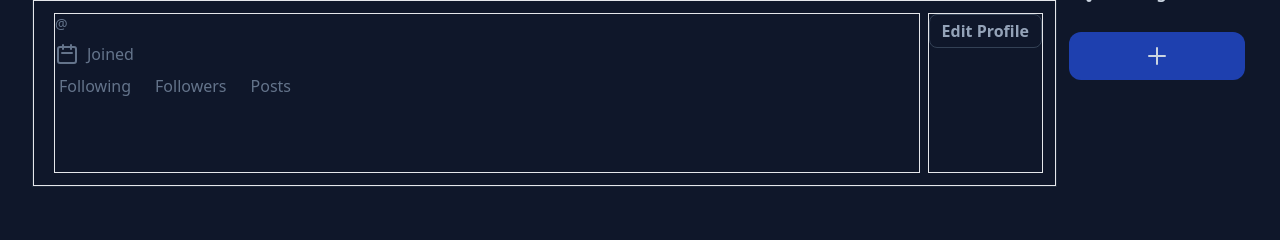
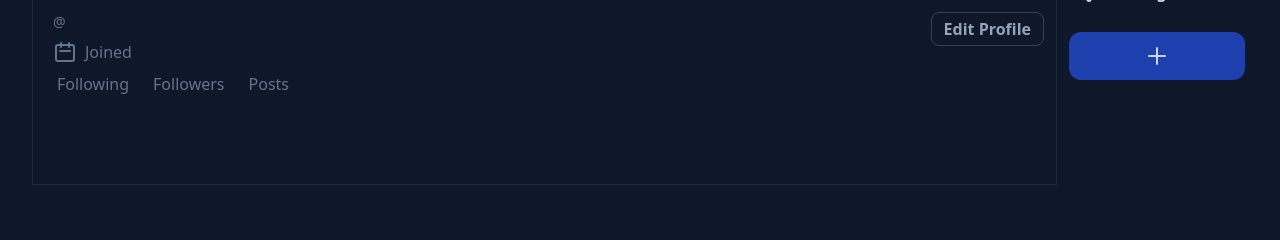
Before and after one commit to Cynniminni/masonite-project, a Python web app: template templates/profile.html in a window 1280 px wide. Shown: the part 312-552 px from the top of the page. Run offline with Jinja, Linux system fonts and the light colour scheme; the template is opened without the code that fills it, so the values that code supplies are empty; some libraries are stand-ins or nearby versions.

Commit message:
Remove borders

```diff
--- a/templates/profile.html
+++ b/templates/profile.html
@@ -10,12 +10,12 @@
     <img src="{{ profile_user.banner }}" class="object-cover w-full h-64">
 
     <div class="flex-col">
-        <div class="flex space-x-2 p-3 justify-start border">
+        <div class="flex space-x-2 p-3 justify-start">
             <!-- Avatar -->
             <img src="{{ profile_user.picture }}" class="h-40 object-cover rounded-xl">
 
             <!-- Container for nickname, handle, etc. -->
-            <div class="flex-col space-y-2 border grow">
+            <div class="flex-col space-y-2 grow">
                 <!-- Info -->
                 <div>
                     <p class="font-bold text-xl">{{ profile_user.nickname }}</p>
@@ -59,7 +59,7 @@
             </div>
 
             <!-- Buttons: Show only on large screens -->
-            <div class="hidden md:flex space-x-1 items-start border shrink-0 max-w-min">
+            <div class="hidden md:flex space-x-1 items-start shrink-0 max-w-min">
                 <!-- Only show these buttons if it's not yourself -->
                 {% if not profile_user.handle == current_user.handle %}
                 <!-- <a href="#" class="border py-1 px-3 rounded-full">
```
